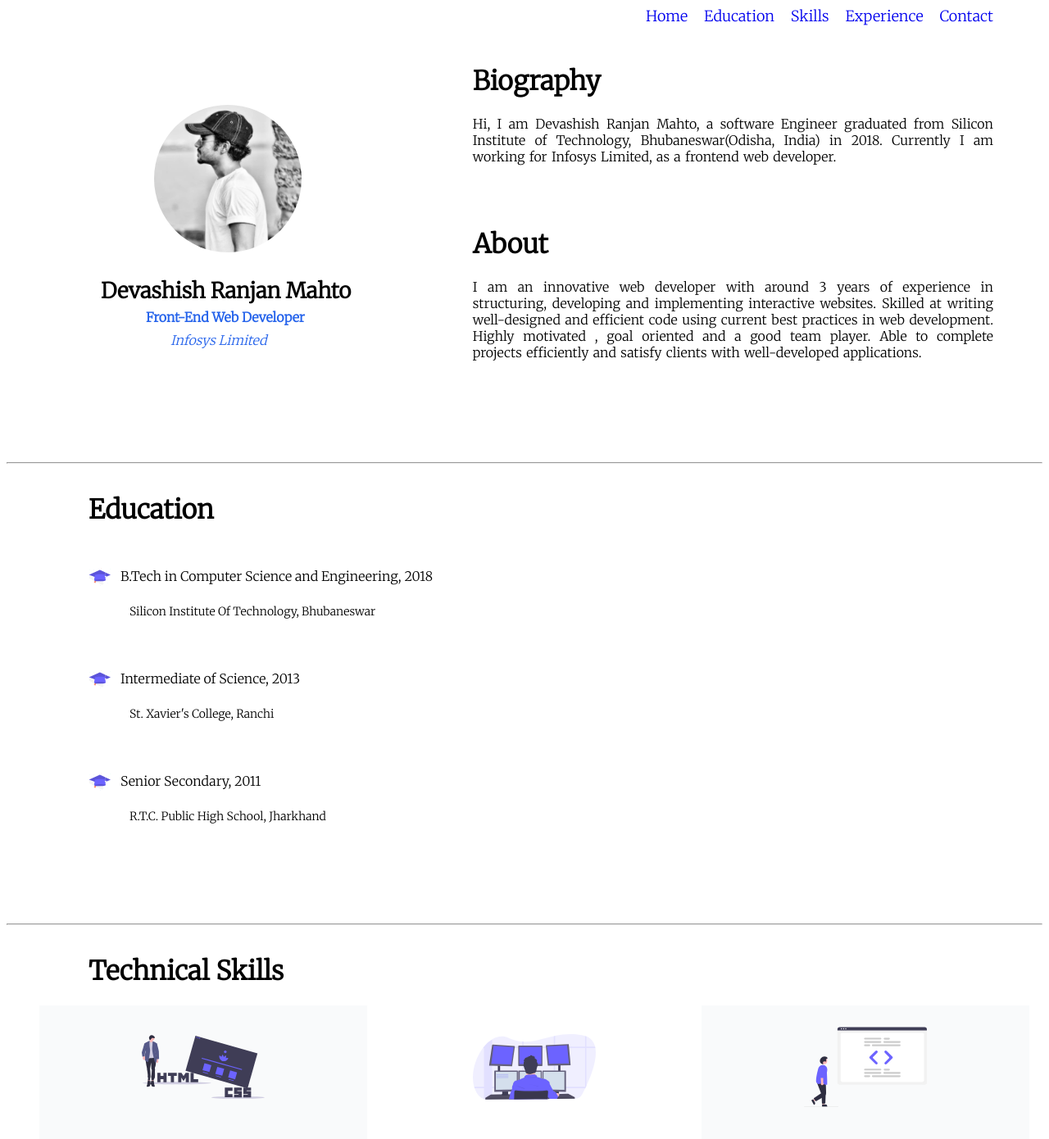
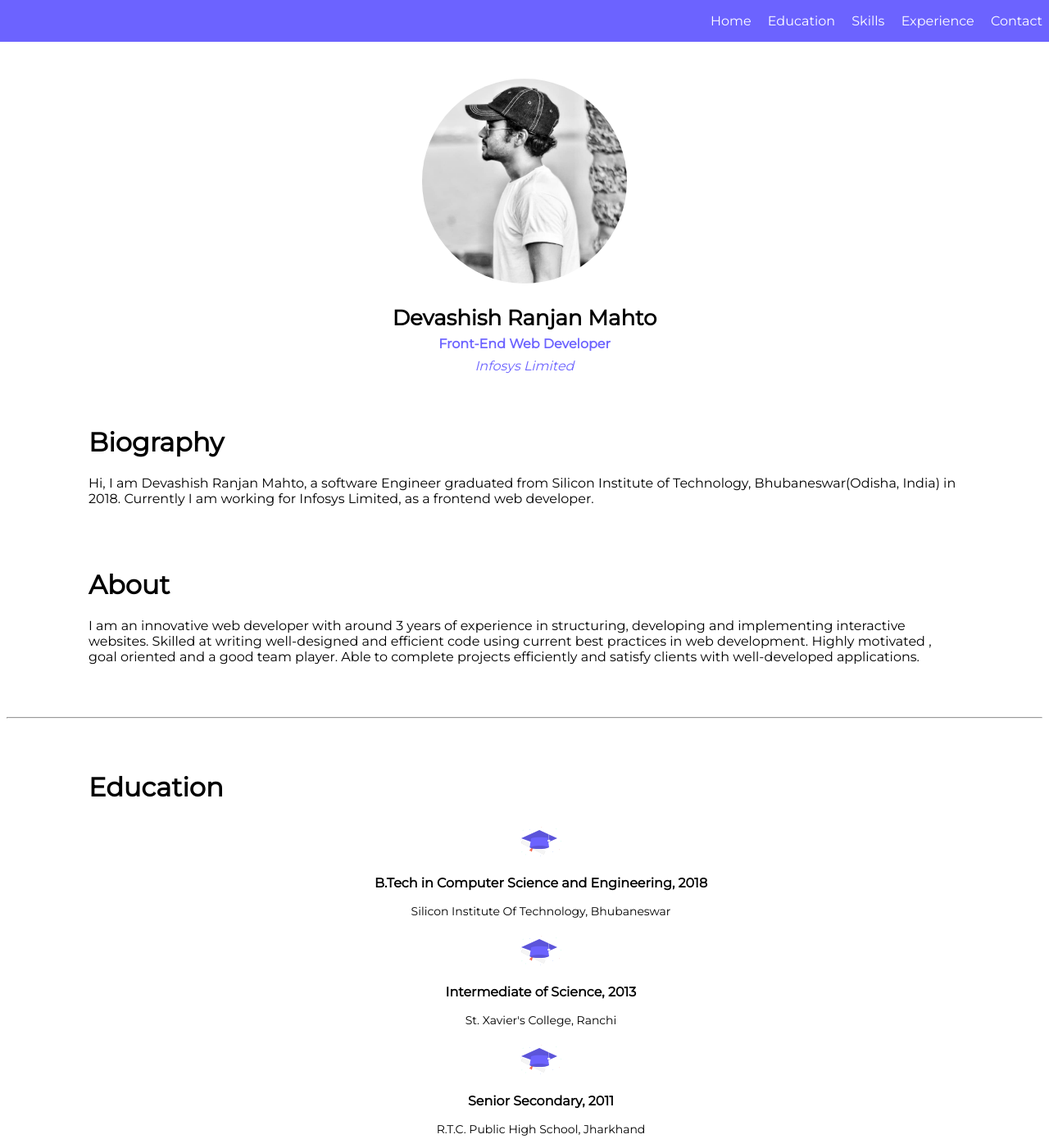
Before and after one commit to DRM215-spec/Devashish-Portfolio, a plain HTML site: page index.html in a window 1280 px wide. Shown: the top 1390 px of the page at 82% size. Drawn offline with Linux system fonts and the light colour scheme.

Commit message:
portfolio completed

```diff
--- a/index.html
+++ b/index.html
@@ -11,57 +11,61 @@
 
     <div>
         <nav class="navbar">
-            <a href="#" class="nav">Home</a>
-            <a href="/#education" data-target="#education" class="nav">Education</a>
-            <a href="/#skills" data-target="#skills" class="nav">Skills</a>
-            <a href="/#experience" data-target="#experience" class="nav">Experience</a>
-            <a href="/#contact" data-target="#contact" class="nav">Contact</a>
+            <ul class="navbar-ul">
+                <li class="nav-list"><a href="#" class="nav">Home</a></li>
+                <li class="nav-list"><a href="/#education" data-target="#education" class="nav">Education</a></li>
+                <li class="nav-list"><a href="/#skills" data-target="#skills" class="nav">Skills</a></li>
+                <li class="nav-list"><a href="/#experience" data-target="#experience" class="nav">Experience</a></li>
+                <li class="nav-list"><a href="/#contact" data-target="#contact" class="nav">Contact</a></li>
+            </ul>
         </nav>
     </div>
 
     <div class="first-section">
-        <div style="float: left; width:40%;">
         <img src="images/dev.jpg" class="dev-img">
             <p class="dev-title"><strong>Devashish Ranjan Mahto</strong></p>
-            <p style="color:#2563EB;margin-left:170px;margin-top:-20px;"><strong>Front-End Web Developer</strong></p>
-            <p style="color:#2563EB;margin-left:200px;margin-top:-8px"><i>Infosys Limited</i></p>
+            <p style="margin-top:-20px;" class="dev-title-mini"><strong>Front-End Web Developer</strong></p>
+            <p style="margin-top:-8px" class="dev-title-mini"><i>Infosys Limited</i></p>
     </div>
 
-        <div style="float: right;width: 55%;margin-top: 50px;">
-            <h1>Biography</h1>
-            <p class="text-par">
-                Hi, I am Devashish Ranjan Mahto, a software Engineer graduated from Silicon Institute of Technology, Bhubaneswar(Odisha, India) in 2018.
-                Currently I am working for Infosys Limited, as a frontend web developer.
+    <div class="next-section">
+        <h1 class="left-space">Biography</h1>
+        <p class="left-space">
+            Hi, I am Devashish Ranjan Mahto, a software Engineer graduated from Silicon Institute of Technology, Bhubaneswar(Odisha, India) in 2018. Currently I am working for Infosys Limited, as a frontend web developer.
         </p>
         <br><br>
-            <h1>About</h1>
-            <p class="text-par">
-                I am an innovative web developer with around 3 years of experience in structuring, developing and implementing
-                interactive websites. Skilled at writing well-designed and efficient code using current best practices in web development.
-                Highly motivated , goal oriented  and a good team player. Able to complete projects efficiently and satisfy clients with
-                well-developed applications.
+        <h1 class="left-space">About</h1>
+        <p class="left-space">
+            I am an innovative web developer with around 3 years of experience in structuring, developing and implementing interactive websites. Skilled at writing well-designed and efficient code using current best practices in web development. Highly motivated , goal oriented  and a good team player. Able to complete projects efficiently and satisfy clients with well-developed applications.
         </p>
     </div>
+
+    <hr>
+
+    <div class="next-section" id="education">
+       <h1 class="left-space">Education</h1>
+        <ul>
+            <li class="education-list">
+                <img src="images/education.svg" class="education-img">
+                <p class="education-text"><strong>B.Tech in Computer Science and Engineering, 2018</strong></p>
+                <p class="education-text-mini">Silicon Institute Of Technology, Bhubaneswar</p>
+            </li>
+            <li class="education-list">
+                <img src="images/education.svg" class="education-img">
+                <p class="education-text"><strong>Intermediate of Science, 2013</strong></p>
+                <p class="education-text-mini">St. Xavier's College, Ranchi</p>
+            </li>
+            <li class="education-list">
+                <img src="images/education.svg" class="education-img">
+                <p class="education-text"><strong>Senior Secondary, 2011</strong></p>
+                <p class="education-text-mini">R.T.C. Public High School, Jharkhand</p>
+            </li>
+        </ul>
     </div>
 
-    <div class="next-section" id="education">
     <hr>
-        <h1 class="left-space">Education</h1>
-        <img src="images/education.svg" class="left-space education-img">
-        <span class="education-text">B.Tech in Computer Science and Engineering, 2018</span>
-        <p class="education-text-mini">Silicon Institute Of Technology, Bhubaneswar</p>
-        <br>
-        <img src="images/education.svg" class="left-space education-img">
-        <span class="education-text">Intermediate of Science, 2013</span>
-        <p class="education-text-mini">St. Xavier's College, Ranchi</p>
-        <br>
-        <img src="images/education.svg" class="left-space education-img">
-        <span class="education-text">Senior Secondary, 2011</span>
-        <p class="education-text-mini">R.T.C. Public High School, Jharkhand</p>
-    </div>
 
     <div class="next-section" id="skills">
-        <hr>
         <h1 class="left-space">Technical Skills</h1>
         <ul>
             <li class="skills-list skill-img-color">
@@ -79,7 +83,6 @@
                 <p style="text-align: center;"><strong>IDE</strong></p>
                 <p style="text-align: center;">HTML5, CSS3, Javascript, Angular</p>
             </li>
-
         </ul>
 
         <ul>
@@ -96,19 +99,20 @@
         </ul>
    </div>
 
+   <hr>
+
    <div class="next-section" id="experience">
-        <hr>
         <h1 class="left-space">Work Experience</h1>
         <br>
-        <ul style="margin-left: 90px;">
-            <li class="text-par">Working as a Senior Systems Engineer with Infosys Ltd., Pune.</li>
+        <ul class="left-space">
+            <li>Working as a Senior Systems Engineer with Infosys Ltd., Pune.</li>
             <br>
-            <li class="text-par">Worked as a Systems Engineer in Infosys Ltd, Pune from Oct 2018 to June 2020.
+            <li>Worked as a Systems Engineer in Infosys Ltd, Pune from Oct 2018 to June 2020.
                 In this duration, I also got an opportunity to travel to the onsite location (Tanzania, East Africa).
                 Working with clients from the client location was a great experience and it helped me to grow professionally a lot.
             </li>
             <br>
-            <li class="text-par">Worked as a System Engineer Trainee in Infosys Ltd, Mysore from May 2018 to Sep 2018.</li>
+            <li>Worked as a System Engineer Trainee in Infosys Ltd, Mysore from May 2018 to Sep 2018.</li>
         </ul>
         <br>
         <h3 class="left-space"><strong>Professional Experience: </strong></h3>
@@ -118,7 +122,7 @@
         </p>
         <br>
         <p class="left-space"><strong>Few of my responsibilities are: </strong></p>
-        <ul style="margin-left: 90px;">
+        <ul class="left-space">
             <li class="text-par">I am the part of development and implementation team.</li>
             <br>
             <li class="text-par">Design and code the new feature as well as enhancement of the existing feature as per the business
@@ -133,16 +137,17 @@
         </ul>
    </div>
 
+   <hr>
+
    <div class="next-section" id="contact">
-        <hr>
+       <footer>
             <h1 class="left-space">Contact</h1>
-
             <p class="left-space"><strong>Gmail: </strong><span>devashishranjan39@gmail.com</span></p>
             <p class="left-space"><strong>Mobile: </strong><span>+91-8480091164</span></p>
+            <a class="left-space social-link" href="https://www.linkedin.com/in/devashish-ranjan-mahto-6514a3169/">LinkedIn</a>
+       </footer>
 
     </div>
 
-    <br>
-    <br>
 </body>
 </html>
--- a/style.css
+++ b/style.css
@@ -1,75 +1,94 @@
 
-@import url('https://fonts.googleapis.com/css2?family=Merriweather:wght@300&display=swap');
+@import url('https://fonts.googleapis.com/css2?family=Montserrat:wght@200;300;400&display=swap');
 
 :root{
     --skill-img:#F9FAFB;
+    --base-clr:#6C63FF;
 }
 
 body{
-    font-family: 'Merriweather', serif;
+    font-family: 'Montserrat', sans-serif;
 }
 
 .nav{
     text-decoration: none;
     padding: 0px 8px;
-    font-size: large;
+    color: white;
+}
+.navbar{
+    overflow: hidden;
+    position: fixed;
+    right: 0;
+    top:0;
+    background-color: var(--base-clr);
+    width:100%;
 }
 
-.navbar{
-    position: fixed;
-    right: 0;
-    margin-right:60px;
+.navbar-ul{
+    float:right;
+}
+
+.nav-list{
+    list-style-type:none;
+    display: inline;
+}
+
+nav ul li a:hover{
+    text-decoration: underline;
 }
 
 .first-section{
-    clear: both;
+    margin-top: 6rem;
 }
 
 .dev-img{
-    height: 180px;
-    width:180px;
+    height: 250px;
+    width:250px;
     border-radius: 50%;
-    margin-left: 180px;
-    margin-top:120px
+    display: block;
+    margin: auto;
 }
 
 .dev-title{
-    margin-left: 115px;
+    text-align: center;
     font-size: 26px;
 }
 
-.text-par{
-    text-align:justify;
-    margin-right: 60px;
-    word-spacing: 1.5px;
+.dev-title-mini{
+    color:var(--base-clr);text-align: center;
 }
 
+
 .next-section{
-    clear:both;
-    padding-top:100px;
+    margin: 4rem 0rem;
 }
 
 .left-space{
     margin-left:100px;
-    padding-top:15px;
+    margin-right: 100px;
 }
 
 .education-img{
-    height:30px;
-    width:30px;
-    border-radius:50%;
-    margin-top:10px;
+    height:50px;
+    width:50px;
+    display: block;
+    margin:auto;
+}
+
+.education-list{
+    list-style-type: none;
+    display: inline-block;
+    max-width: 500px;
+    display:block;margin:auto;
 }
 
 .education-text{
-    float:right;
-    width:89%;
-    margin-top:29px;
+    text-align: center;
 }
 
 .education-text-mini{
     font-size:14px;
-    margin-left: 150px;
+    text-align: center;
 }
 
 .skill-img{
@@ -95,3 +114,15 @@ body{
 .skill-img-color{
     background-color: var(--skill-img);
 }
+
+.social-link{
+    text-decoration: none;
+    background-color: var(--base-clr);
+    color: white;
+    padding: 0.3rem 1rem;
+    border-radius: 0.5rem;
+}
+
+footer a:hover{
+    text-decoration: underline;
+}
```
Lines whose indentation alone changed are shown as unchanged.
